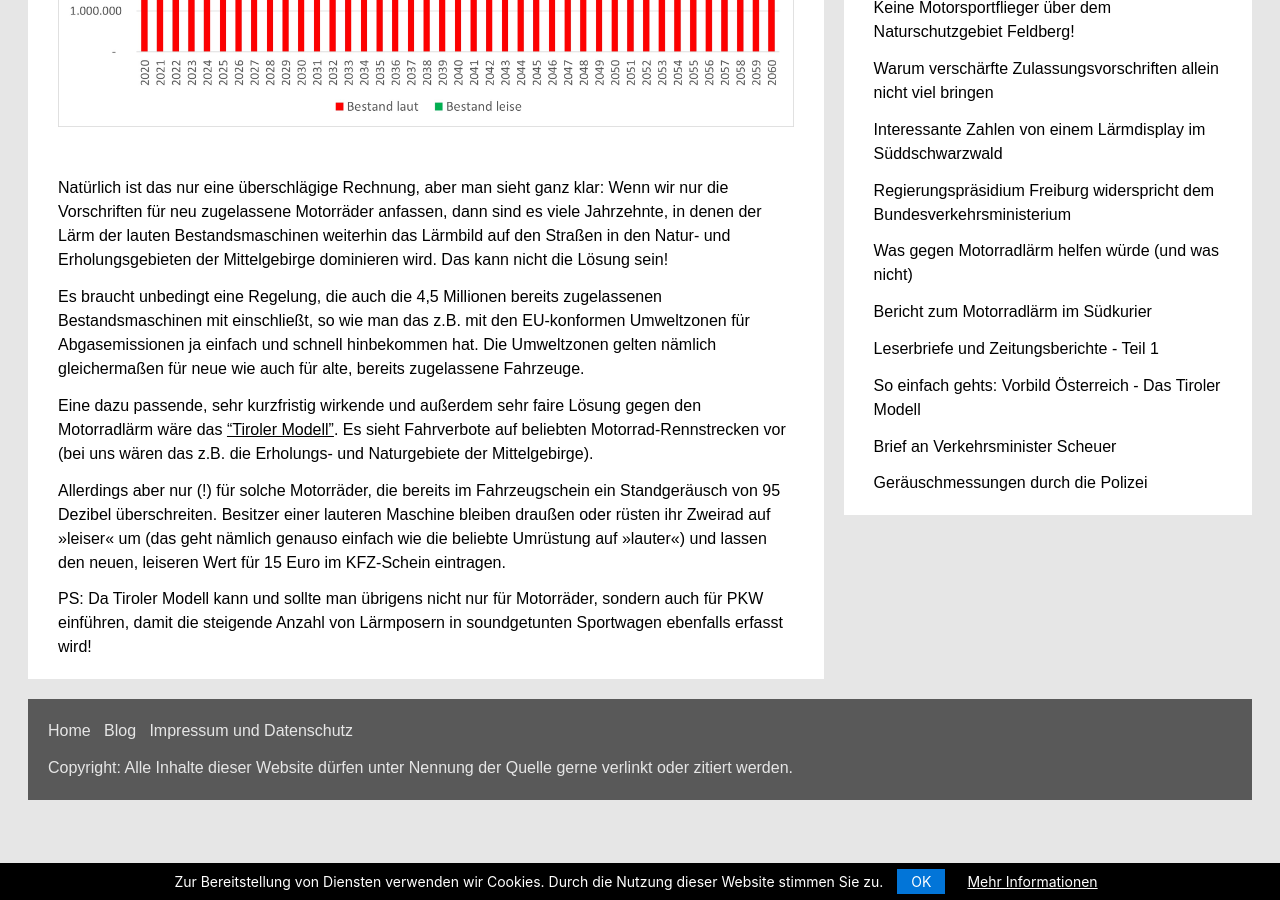
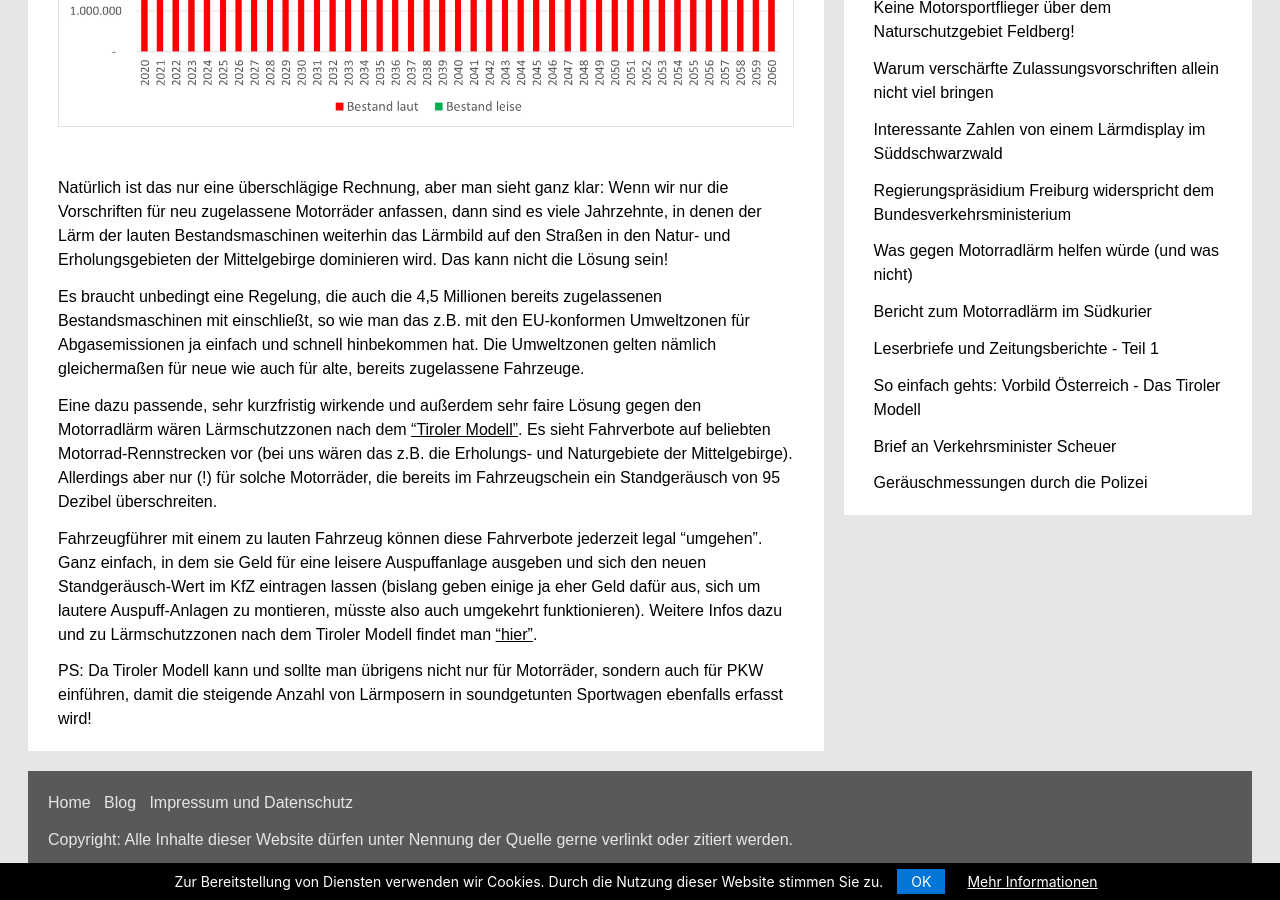
Before and after one commit to rettet-die-stille/rettet-die-stille.github.io, a Jekyll site: the page built from _posts/2020-09-15-warum-verschaerfte-zulassungsvorschriften-allein-nichts-bringen.md, in a window 1280 px wide and 900 px high, scrolled down 2024 px. Built offline with Jekyll 4.4.1, drawn with Linux system fonts in a browser that asks for light colours.

Commit message:
Update 2020-09-15-warum-verschaerfte-zulassungsvorschriften-allein-nichts-bringen.md

```diff
--- a/_posts/2020-09-15-warum-verschaerfte-zulassungsvorschriften-allein-nichts-bringen.md
+++ b/_posts/2020-09-15-warum-verschaerfte-zulassungsvorschriften-allein-nichts-bringen.md
@@ -34,8 +34,8 @@ Natürlich ist das nur eine überschlägige Rechnung, aber man sieht ganz klar:
 
 Es braucht unbedingt eine Regelung, die auch die 4,5 Millionen bereits zugelassenen Bestandsmaschinen mit einschließt, so wie man das z.B. mit den EU-konformen Umweltzonen für Abgasemissionen ja einfach und schnell hinbekommen hat. Die Umweltzonen gelten nämlich gleichermaßen für neue wie auch für alte, bereits zugelassene Fahrzeuge.
 
-Eine dazu passende, sehr kurzfristig wirkende und außerdem sehr faire Lösung gegen den Motorradlärm wäre das <span style="text-decoration: underline;">["Tiroler Modell"](https://www.spiegel.de/auto/oesterreich-tirol-beschliesst-fahrverbote-fuer-laute-motorraeder-a-d049f6ac-9c2e-48b8-bb82-c4bb5190466d){:target="_blank"}</span>. Es sieht Fahrverbote auf beliebten Motorrad-Rennstrecken vor (bei uns wären das z.B. die Erholungs- und Naturgebiete der Mittelgebirge).
+Eine dazu passende, sehr kurzfristig wirkende und außerdem sehr faire Lösung gegen den Motorradlärm wären Lärmschutzzonen nach dem <span style="text-decoration: underline;">["Tiroler Modell"](https://www.spiegel.de/auto/oesterreich-tirol-beschliesst-fahrverbote-fuer-laute-motorraeder-a-d049f6ac-9c2e-48b8-bb82-c4bb5190466d){:target="_blank"}</span>. Es sieht Fahrverbote auf beliebten Motorrad-Rennstrecken vor (bei uns wären das z.B. die Erholungs- und Naturgebiete der Mittelgebirge).  Allerdings aber nur (!) für solche Motorräder, die bereits im Fahrzeugschein ein Standgeräusch von 95 Dezibel überschreiten.
 
-Allerdings aber nur (!) für solche Motorräder, die bereits im Fahrzeugschein ein Standgeräusch von 95 Dezibel überschreiten. Besitzer einer lauteren Maschine bleiben draußen oder rüsten ihr Zweirad auf »leiser« um (das geht nämlich genauso einfach wie die beliebte Umrüstung auf »lauter«) und lassen den neuen, leiseren Wert für 15 Euro im KFZ-Schein eintragen.
+Fahrzeugführer mit einem zu lauten Fahrzeug können diese Fahrverbote jederzeit legal "umgehen". Ganz einfach, in dem sie Geld für eine leisere Auspuffanlage ausgeben und sich den neuen Standgeräusch-Wert im KfZ eintragen lassen (bislang geben einige ja eher Geld dafür aus, sich um lautere Auspuff-Anlagen zu montieren, müsste also auch umgekehrt funktionieren). Weitere Infos dazu und zu Lärmschutzzonen nach dem Tiroler Modell findet man <span style="text-decoration: underline;">["hier"](hhttps://www.rettet-die-stille.de/2020/08/03/was-gegen-motorradlaerm-helfen-wuerde-und-was-nicht.html#tiroler_modell){:target="_blank"}</span>.
 
 PS: Da Tiroler Modell kann und sollte man übrigens nicht nur für Motorräder, sondern auch für PKW einführen, damit die steigende Anzahl von Lärmposern in soundgetunten Sportwagen ebenfalls erfasst wird!
```
